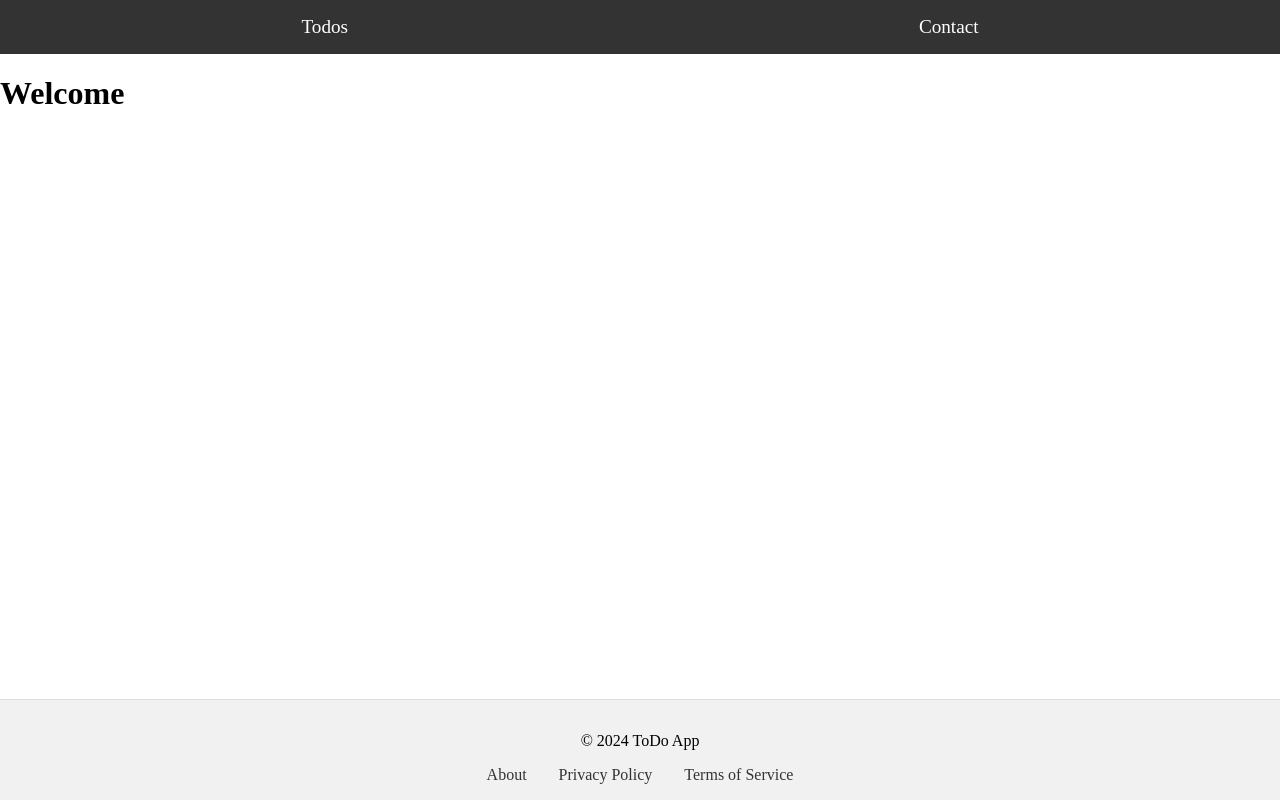
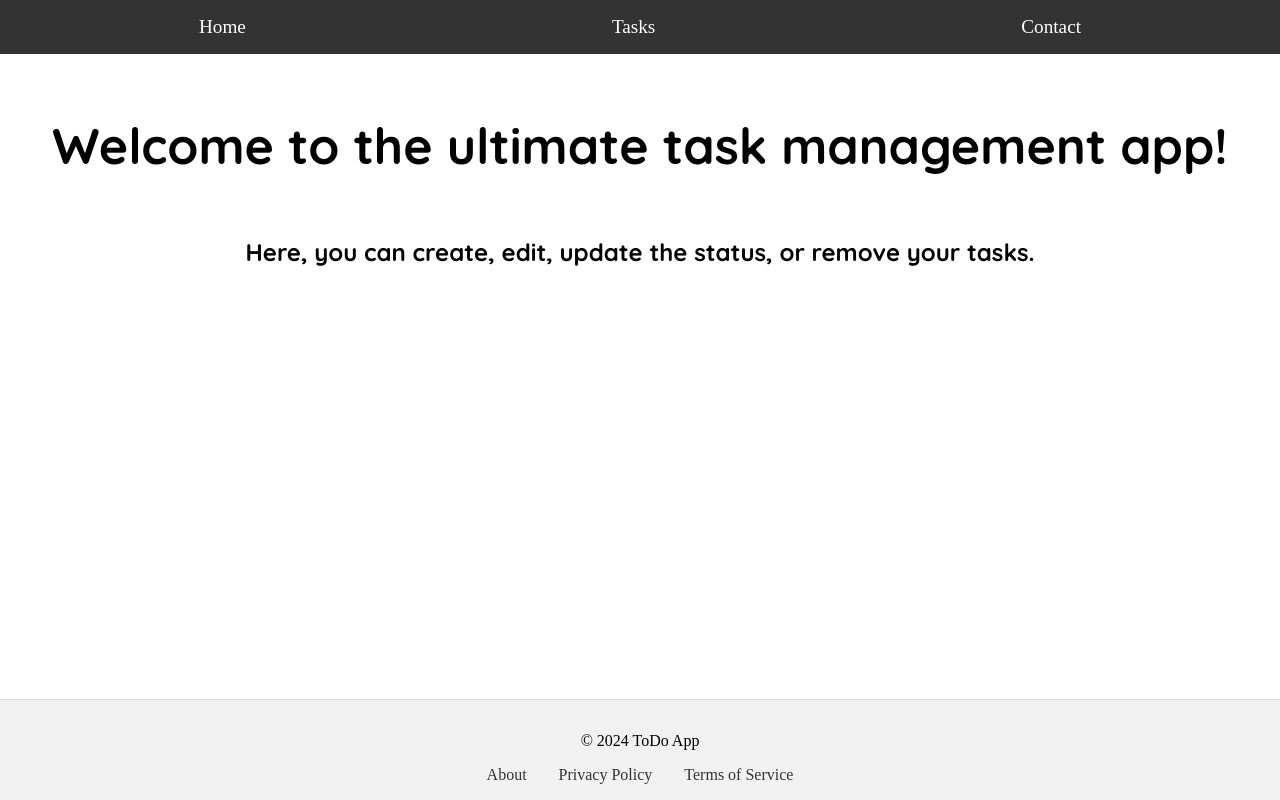
Before and after one commit to Timuriagudin/ToDo-app, a React (Create React App) app: page / in a window 1280 px wide. Built offline with nearby package versions, Linux system fonts and the light colour scheme.

Commit message:
added home page

```diff
--- a/public/index.html
+++ b/public/index.html
@@ -3,6 +3,9 @@
 <head>
   <meta charset="UTF-8">
   <meta name="viewport" content="width=device-width, initial-scale=1.0">
+  <link rel="preconnect" href="https://fonts.googleapis.com">
+<link rel="preconnect" href="https://fonts.gstatic.com" crossorigin>
+<link href="https://fonts.googleapis.com/css2?family=Quicksand:wght@300..700&display=swap" rel="stylesheet">
   <title>ToDo App</title>
 </head>
 <body>
--- a/src/App.js
+++ b/src/App.js
@@ -3,6 +3,7 @@ import { BrowserRouter as Router, Route, Routes } from "react-router-dom";
 import NavBar from "./components/NavBar";
 import TodosContainer from "./containers/TodosContainer";
 import ContactContainer from "./containers/ContactContainer";
+import HomePage from "./components/HomePage";
 import Footer from "./components/Footer";
 import { TodoProvider } from "./context/TodoContext";
 import "./App.css";
@@ -17,7 +18,7 @@ const App = () => {
             <Routes>
               <Route path="/todos" element={<TodosContainer />} />
               <Route path="/contact" element={<ContactContainer />} />
-              <Route path="/" element={<h1>Welcome</h1>} />
+              <Route path="/" element={<HomePage />} />
             </Routes>
           </main>
           <Footer />
--- /dev/null
+++ b/src/components/HomePage.css
@@ -0,0 +1,11 @@
+h1 {
+  font-family: "Quicksand", sans-serif;
+  text-align: center;
+  margin-top: 60px;
+  font-size: 50px;
+}
+h2 {
+  font-family: "Quicksand", sans-serif;
+  text-align: center;
+  margin-top: 60px;
+}
--- /dev/null
+++ b/src/components/HomePage.jsx
@@ -0,0 +1,13 @@
+import React from "react";
+import "./HomePage.css"
+
+const HomePage = () => {
+  return (
+    <div>
+      <h1>Welcome to the ultimate task management app!</h1>
+      <h2>Here, you can create, edit, update the status, or remove your tasks.</h2>
+    </div>
+  );
+};
+
+export default HomePage;
--- a/src/components/NavBar.jsx
+++ b/src/components/NavBar.jsx
@@ -5,8 +5,11 @@ import "./NavBar.css"
 export default function NavBar() {
   return (
     <nav className="navbar">
+        <Link to="/" className="nav-link">
+        Home
+      </Link>
       <Link to="/todos" className="nav-link">
-        Todos
+        Tasks
       </Link>
       <Link to="/contact" className="nav-link">
         Contact
```
